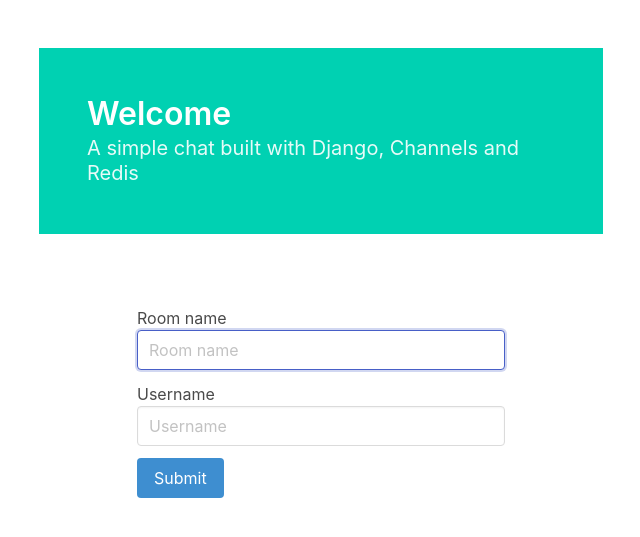
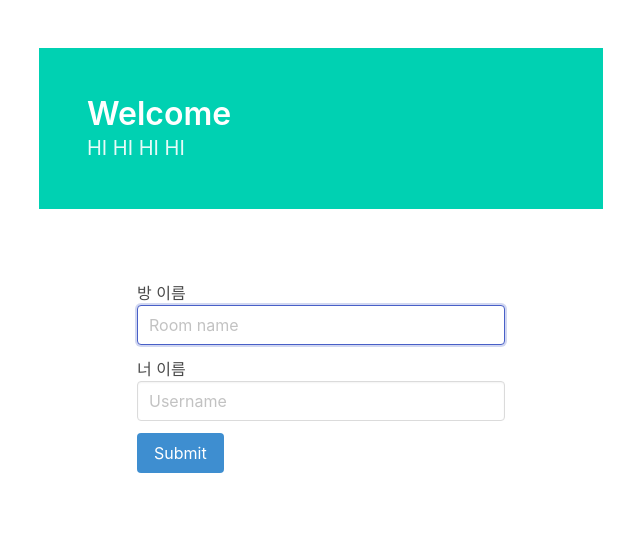
Before and after one commit to soohyun-lee/real_chat_django, a Django app: page / in a window 1280 px wide. Shown: the top 537 px of the page, without its empty margins (319-959 px from the left). Run offline with Django 3.2, Linux system fonts and the light colour scheme.

Commit message:
real chat add

```diff
--- a/python_study/real_time_chat/chat/templates/chat/index.html
+++ b/python_study/real_time_chat/chat/templates/chat/index.html
@@ -18,7 +18,7 @@
                                     Welcome
                                 </p>
                                 <p class="subtitle">
-                                    A simple chat built with Django, Channels and Redis
+                                    HI HI HI HI
                                 </p>
                             </div>
                         </section>
@@ -26,7 +26,7 @@
 
                     <div class="column is-4 is-offset-4">
                         <div class="field">
-                            <label>Room name</label>
+                            <label>방 이름</label>
 
                             <div class="control">
                                 <input class="input" type="text" placeholder="Room name" id="room-name-input">
@@ -34,7 +34,7 @@
                         </div>
 
                         <div class="field">
-                            <label>Username</label>
+                            <label>너 이름</label>
 
                             <div class="control">
                                 <input class="input" type="text" placeholder="Username" id="username-input">
--- a/python_study/real_time_chat/chat/templates/chat/room.html
+++ b/python_study/real_time_chat/chat/templates/chat/room.html
@@ -15,10 +15,10 @@
                         <section class="hero is-primary">
                             <div class="hero-body">
                                 <p class="title">
-                                    Chatty
+                                    Hello
                                 </p>
                                 <p class="subtitle">
-                                    A simple chat built with Django, Channels and Redis
+                                    Talk together
                                 </p>
                             </div>
                         </section>
```
Also changed, not shown: python_study/real_time_chat/chat/consumers.py (+6 -6 lines), python_study/real_time_chat/docker-compose.yml (added, +13 -0 lines), python_study/real_time_chat/requirements.txt (added, +32 -0 lines), 1 other file.
